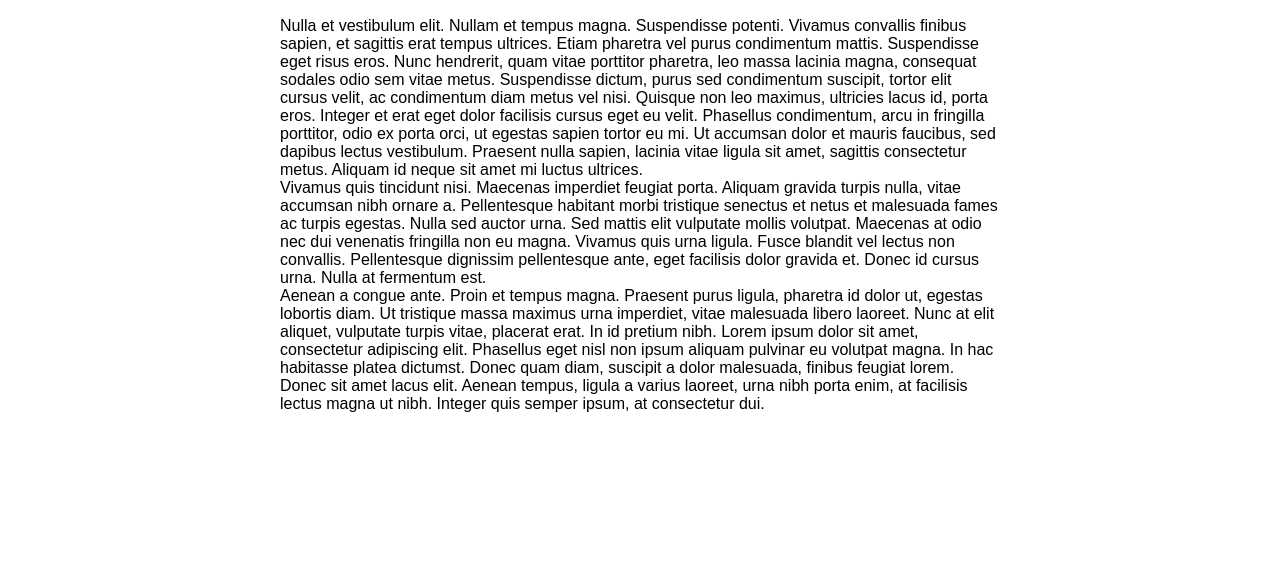
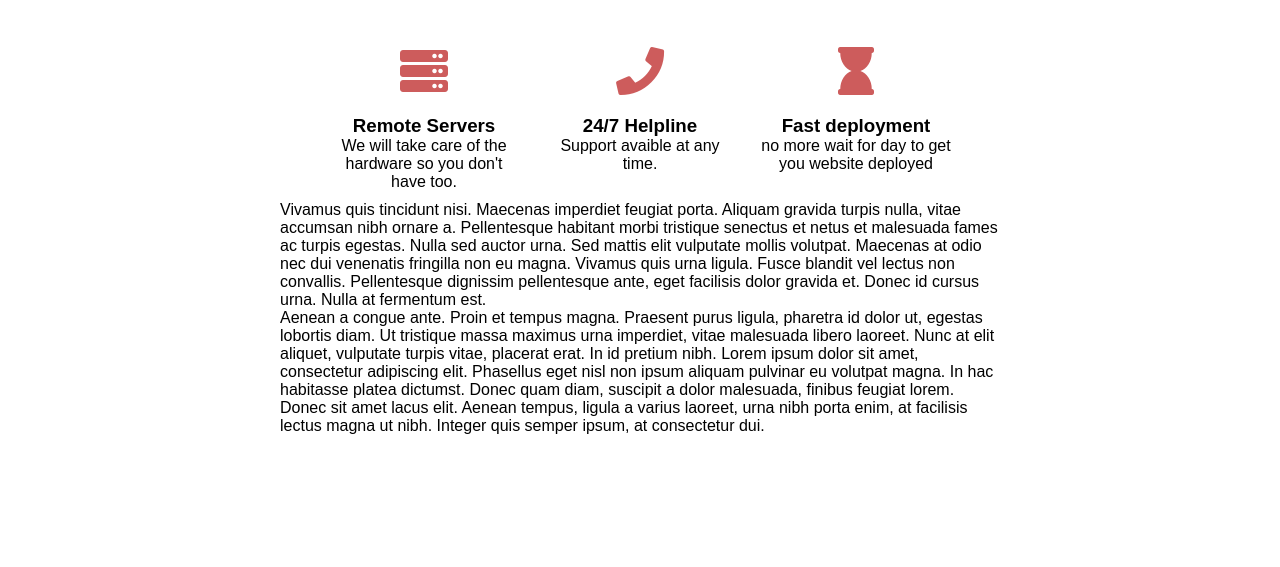
Before and after one commit to John-CSM-Tate/freecodecamp-landing-page-project, a plain HTML site: page index.html in a window 1280 px wide. Shown: the part 233-800 px from the top of the page. Drawn offline with Linux system fonts and the light colour scheme.

Commit message:
Added features section

```diff
--- a/index.html
+++ b/index.html
@@ -34,20 +34,27 @@
                 </form>
             </section>
             <section id="features">
-                <p>
-                    Nulla et vestibulum elit. Nullam et tempus magna. Suspendisse potenti.
-                    Vivamus convallis finibus sapien, et sagittis erat tempus ultrices.
-                    Etiam pharetra vel purus condimentum mattis. Suspendisse eget risus eros.
-                    Nunc hendrerit, quam vitae porttitor pharetra, leo massa lacinia magna,
-                    consequat sodales odio sem vitae metus. Suspendisse dictum, purus sed
-                    condimentum suscipit, tortor elit cursus velit, ac condimentum diam metus
-                    vel nisi. Quisque non leo maximus, ultricies lacus id, porta eros. Integer
-                    et erat eget dolor facilisis cursus eget eu velit. Phasellus condimentum,
-                    arcu in fringilla porttitor, odio ex porta orci, ut egestas sapien tortor
-                    eu mi. Ut accumsan dolor et mauris faucibus, sed dapibus lectus vestibulum.
-                    Praesent nulla sapien, lacinia vitae ligula sit amet, sagittis consectetur
-                    metus. Aliquam id neque sit amet mi luctus ultrices.
-                </p>
+                <div class="container">
+                    <div class="icon"><i class="fa fa-3x fa-server"></i></div>
+                    <div class="text-desc">
+                        <h3>Remote Servers</h3>
+                        <p>We will take care of the hardware so you don't have too.</p>
+                    </div>
+                </div>
+                <div class="container">
+                    <div class="icon"><i class="fa fa-3x fa-phone"></i></div>
+                    <div class="text-desc">
+                        <h3>24/7 Helpline</h3>
+                        <p>Support avaible at any time.</p>
+                    </div>
+                </div>
+                <div class="container">
+                    <div class="icon"><i class="fa fa-3x fa-hourglass"></i></div>
+                    <div class="text-desc">
+                        <h3>Fast deployment</h3>
+                        <p>no more wait for day to get you website deployed</p>
+                    </div>
+                </div>
             </section>
             <section id="how-it-works">
                 <p>
--- a/styles.css
+++ b/styles.css
@@ -129,7 +129,40 @@ main {
     margin: 20px 0;
     height: 35px;
     border: 0;
-    width: 175px;
+    width: 60%;
     font-size: 1.2rem;
     font-weight: 800;
 }
+
+/* Features */
+
+#features {
+    max-width: 700;
+    width: 100%;
+    display: flex;
+    justify-content: center;
+}
+
+.container {
+    display: flex;
+    flex-direction: column;
+    text-align: center;
+    width: 30%;
+    padding: 10px;
+}
+
+.icon {
+    color: var(--button-bg);
+    margin: 20px;
+}
+
+@media screen and (max-width: 400px) {
+    #features {
+        flex-direction: column;
+        align-items: center;
+    }
+
+    .container {
+        width: 60%;
+    }
+}
```
